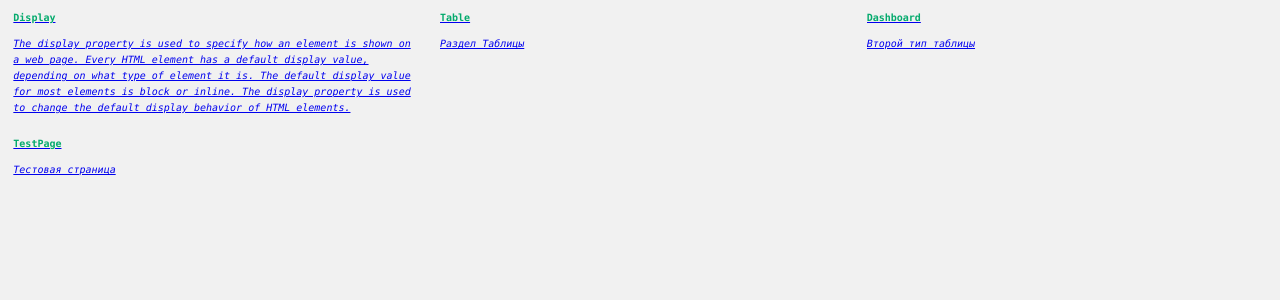
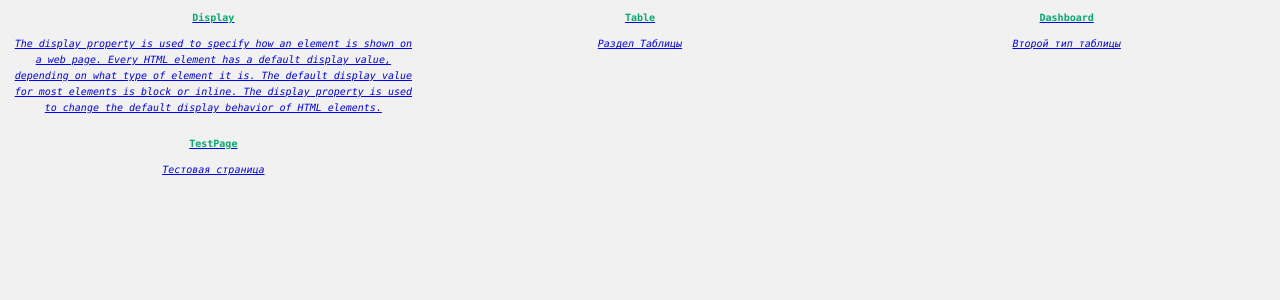
Before and after one commit to 7GBars/W3_SCHOOL_CSS_LEARNING, a React (Create React App) app: page / in a window 1280 px wide. Shown: the top 300 px of the page. Built offline with nearby package versions, Linux system fonts and the light colour scheme.

Commit message:
refactor: -добавить компоненту страницы грида, -центрировать контент карты

```diff
--- a/src/components/Card/index.scss
+++ b/src/components/Card/index.scss
@@ -5,12 +5,16 @@
 
   display: flex;
   flex-direction: column;
+  justify-content: center;
+  align-items: center;
   gap: 10px;
 
   .title {
     color: #04AA6D;
   }
   .description {
+    vertical-align: middle;
+    text-align: center;
     font-style: italic;
     margin: 0;
   }
--- /dev/null
+++ b/src/pages/display/grid/index.scss
@@ -0,0 +1,3 @@
+.grid-page-container {
+
+}
--- a/src/pages/display/index.tsx
+++ b/src/pages/display/index.tsx
@@ -6,7 +6,7 @@ type TDisplayPageProps = {};
 export const DisplayPage: FC<TDisplayPageProps> = ({}) => {
   return (
     <div className={'page_container'}>
-      <ContentsContainer />
+
     </div>
   );
 }
--- a/src/units/display/index.tsx
+++ b/src/units/display/index.tsx
@@ -1,7 +1,7 @@
 import React, {PropsWithChildren} from 'react';
 
 import './index.scss';
-import A from '@/'
+
 import {GridContainer} from "./grid";
 
 
```
Also changed, not shown: src/pages/display/grid/index.tsx (added, +13 -0 lines).
